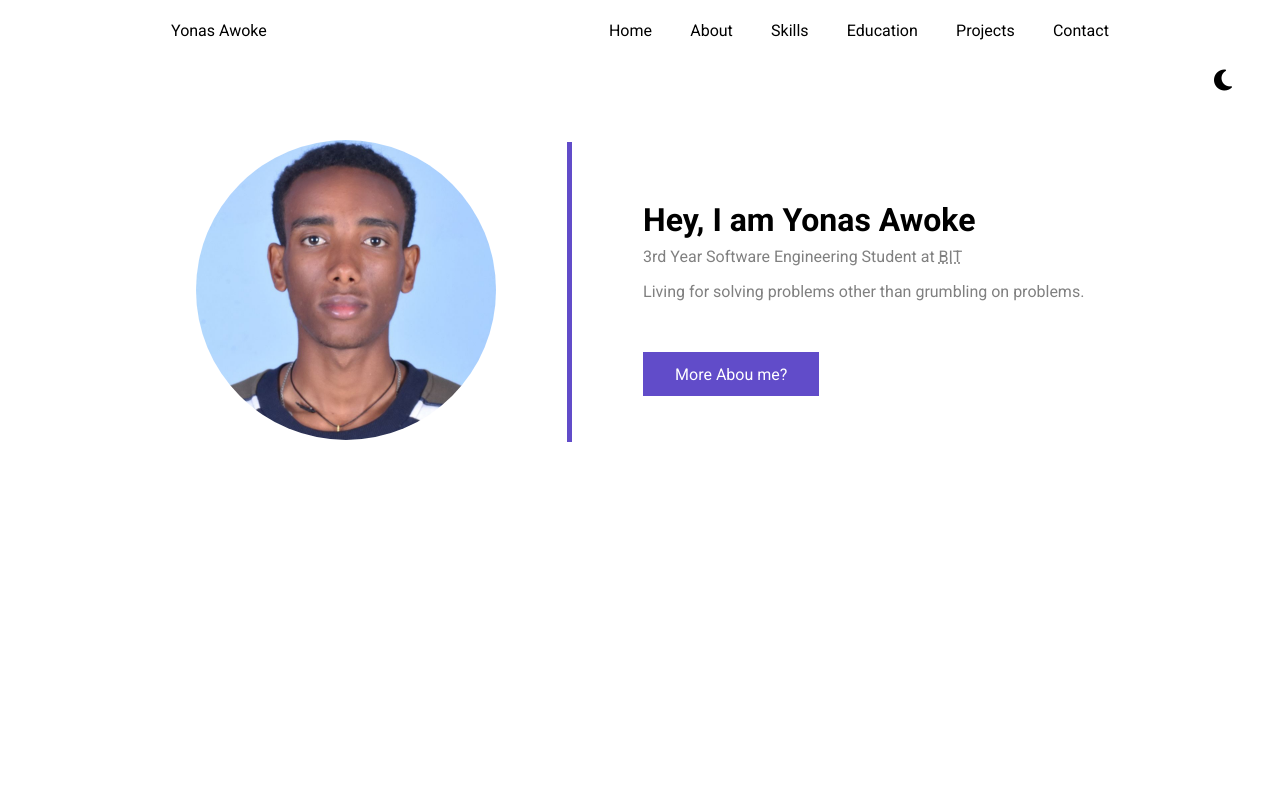
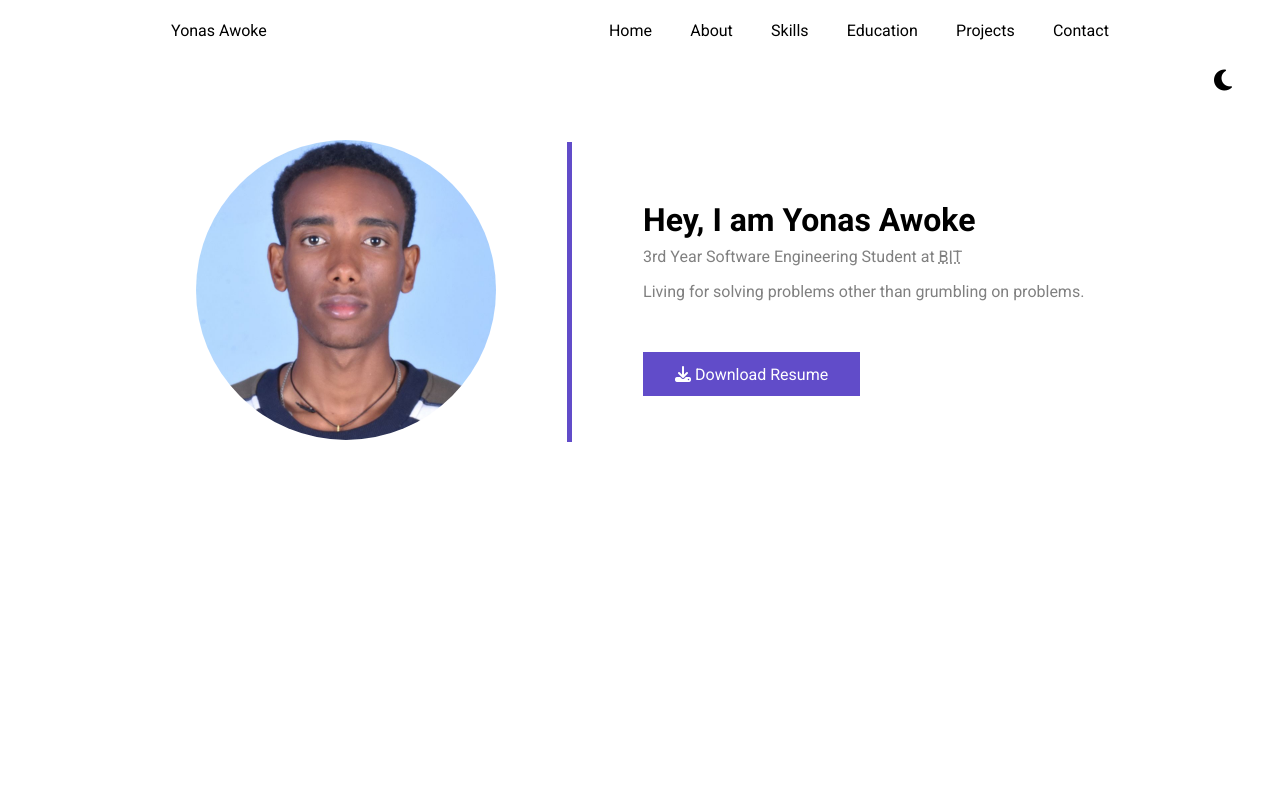
Before and after one commit to YonaniCodes/-Yonas-Awoke, a plain HTML site: page index.html in a window 1280 px wide. Shown: the top 800 px of the page. Drawn offline with Linux system fonts and the light colour scheme.

Commit message:
resume added

```diff
--- a/index.html
+++ b/index.html
@@ -46,7 +46,17 @@
 
       <p class="career-status">3rd Year Software Engineering Student at <abbr title="Bahirdar institute of technology"> BIT</abbr></p>
       <p class="career-desc">Living for solving problems other than grumbling on problems.</p>
-    <a class="btn-link btn" href="#about">More Abou me?</a>
+
+
+
+<!-- Button with Font Awesome Icon -->
+<a class="btn-link btn"
+   href="https://docs.google.com/document/d/1rdpfJY46uaKPEEuH5RGBQzaNkSZzYLk3_KRLWUQbt3s/edit?usp=drive_link"
+   target="_blank"
+   download>
+   <i class="fa-solid fa-download"></i> Download Resume
+</a>
+
     </div>
 
   </div>
```
